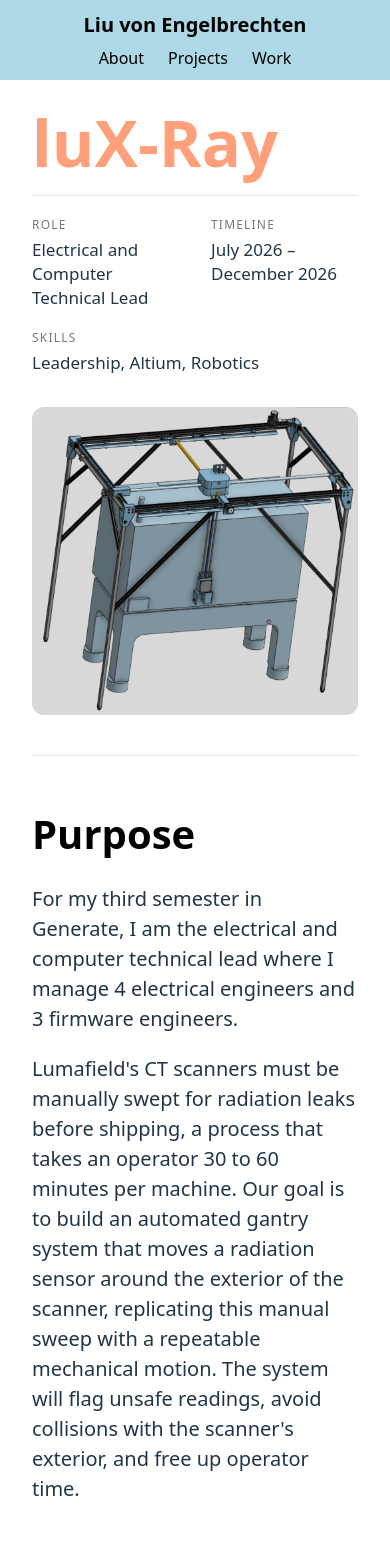
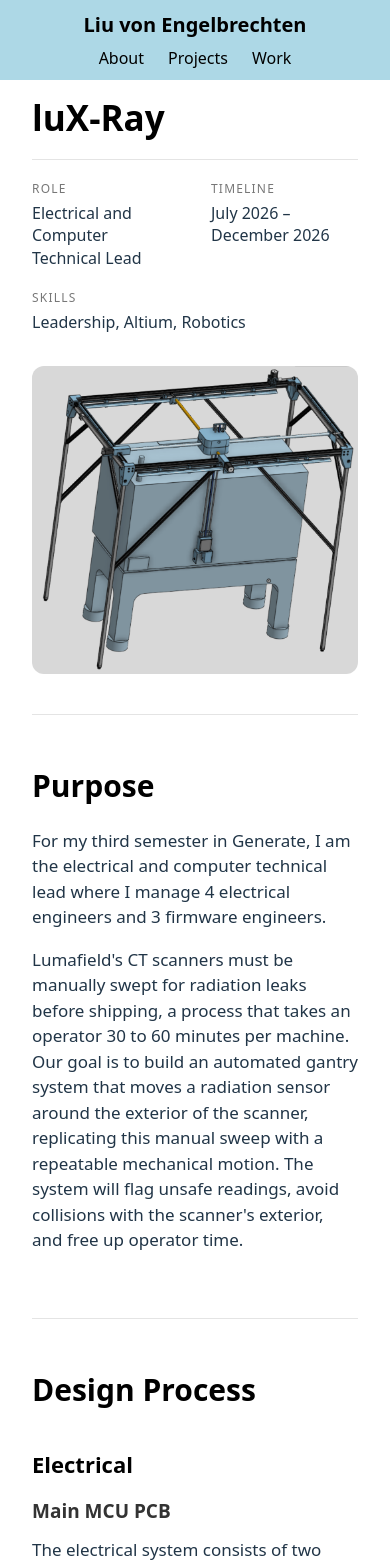
Before and after one commit to lvonengel/lvonengel.github.io, a React (Vite) app: page /projects/Luxray in a window 390 px wide. Shown: the top 1568 px of the page. Built offline with nearby package versions, Linux system fonts and the light colour scheme; the HTML template or start-up script is replaced by a standard one.

Commit message:
add adjustment for phone

```diff
--- a/src/components/ProjectHeader.css
+++ b/src/components/ProjectHeader.css
@@ -10,7 +10,7 @@
   text-align: left;
 }
 
-.project-header-title {
+.project-header .project-header-title {
   color: black;
   margin: 0 0 32px;
   line-height: 1;
@@ -53,7 +53,15 @@
 
 @media (max-width: 800px) {
   .project-header {
-    grid-template-columns: 1fr;
+    /* let the column shrink below a long word's width */
+    grid-template-columns: minmax(0, 1fr);
     gap: 32px;
   }
+  .project-header .project-header-title {
+    font-size: clamp(34px, 9vw, 56px);
+    margin-bottom: 24px;
+  }
+  .project-header-meta dd {
+    font-size: 16px;
+  }
 }
--- a/src/projects/projects.css
+++ b/src/projects/projects.css
@@ -435,3 +435,52 @@ section {
   border: 0;
   border-radius: 8px;
 }
+
+/* handle phones*/
+@media (max-width: 760px) {
+  main .columns {
+    flex-direction: column;
+    align-items: stretch;
+    padding: 12px 0;
+  }
+
+  /* pictures shrink with the screen*/
+  main .columns img,
+  .part-body img {
+    max-width: 100%;
+    height: auto !important;
+    width: auto;
+    margin: 0 auto;
+  }
+
+  .media-row {
+    grid-template-columns: minmax(0, 1fr);
+    gap: 16px;
+  }
+
+  .part-body {
+    min-width: 0;
+  }
+
+  main p,
+  main ul,
+  main ol {
+    font-size: 17px;
+  }
+
+  .project-block > .section-heading {
+    font-size: 30px;
+  }
+
+  .subheading {
+    font-size: 22px;
+  }
+
+  .slides-container {
+    padding-top: 75%;
+  }
+
+  .part-body .pdf-container iframe {
+    height: 60vh;
+  }
+}
```
